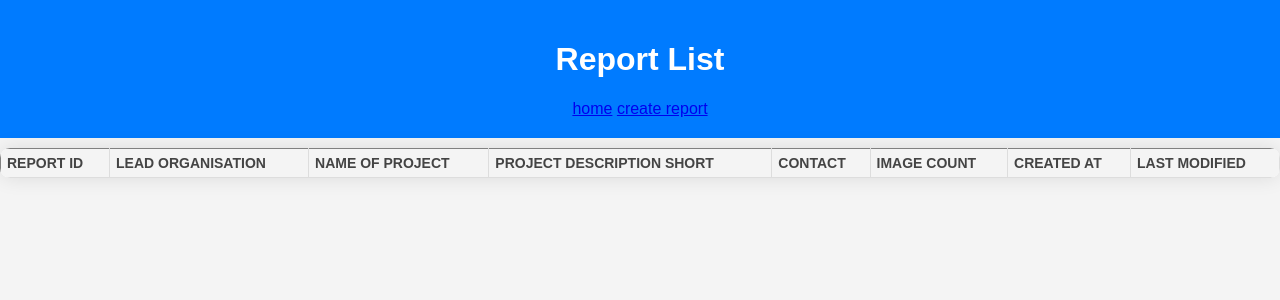
After one commit to Syncline-blip/UN-RCE-WA-Database, a Django app: page /browse_reports/ in a window 1280 px wide. The commit adds this page. Shown: the top 300 px of the page. Run offline with Django 4.2, Linux system fonts and the light colour scheme; data that the repository does not hold is empty.

Commit message:
Fixed some stuff

```diff
--- /dev/null
+++ b/unrce_project/unrce/templates/unrce/browse_reports.html
@@ -0,0 +1,122 @@
+<!DOCTYPE html>
+<html lang="en">
+<head>
+<meta charset="UTF-8">
+<meta name="viewport" content="width=device-width, initial-scale=1.0">
+<title>Database List Table</title>
+<style>
+  body {
+    font-family: Arial, sans-serif;
+    background-color: #f4f4f4;
+    margin: 0;
+    padding: 0;
+  }
+
+  .header{
+    text-align: center;
+    background-color: #007bff;
+    color: #fff;
+    padding: 20px;
+  }
+
+
+.header button {
+  background-color: #fff;
+  color: #007bff;
+  border: none;
+  padding: 5px 15px;
+  margin: 0px 150px;
+  border-radius: 5px;
+  cursor: pointer;
+  font-size: 14px;
+}
+
+
+.header button:hover {
+  background-color: #ddd;
+}
+
+  .table-container {
+    max-width: 4000px;
+    margin: 10px auto;
+    background-color: #fff;
+    border-radius: 10px;
+    box-shadow: 0px 0px 20px rgba(0, 0, 0, 0.1);
+    overflow: hidden;
+  }
+
+  table {
+    width: 100%;
+    border-collapse: collapse;
+  }
+
+  th, td {
+    padding: 6px;
+    text-align: left;
+    border-bottom: 1px solid #ddd;
+    border-right: 1px solid #ddd;
+  }
+
+  th {
+    background-color: #f4f4f4;
+    font-weight: bold;
+    text-transform: uppercase;
+    font-size: 14px;
+    color: #444;
+  }
+
+  tr:nth-child(even) {
+    background-color: #f2f2f2;
+  }
+
+  tr:hover {
+    background-color: #e0e0e0;
+    transition: background-color 0.2s;
+  }
+
+  td {
+    font-size: 14px;
+    color: #333;
+  }
+
+</style>
+</head>
+<body>
+<div class="header">
+  <h1>Report List</h1>
+  <a href="{% url 'initial-landing' %}">home</a>
+  <a href="{% url 'create_report' %}">create report</a>
+</div>
+<!--
+  This Table contains all the reports that the current user is the author for, the headings are the fields in the report
+-->
+<div class="table-container">
+  <table  border="1">
+    <thead>
+        <tr>
+            <th>Report ID</th>
+            <th>Lead Organisation</th>
+            <th>Name of Project</th>
+            <th>Project Description Short</th>
+            <th>Contact</th>
+            <th>Image Count</th>
+            <th>Created At</th>
+            <th>Last Modified</th>
+        </tr>
+    </thead>
+<!--
+  This is the where it prints all the reports out into the table, clicking on any row will allow you to edit that report
+-->
+    <tbody>
+        {% for report in reports %}
+                <td>{{ report.id }}</td>
+                <td>{{ report.images.count }}</td>
+                <td>{{ report.created_at }}</td>
+                <td>{{ report.last_modified }}</td>
+            </tr>
+        {% endfor %}
+    </tbody>
+</table>
+</div>
+</body>
+</html>
--- a/unrce_project/unrce/templates/unrce/report_details.html
+++ b/unrce_project/unrce/templates/unrce/report_details.html
@@ -69,5 +69,6 @@
 
 
 
+
 </body>
 </html>
--- a/unrce_project/unrce/urls.py
+++ b/unrce_project/unrce/urls.py
@@ -16,7 +16,7 @@ urlpatterns = [
     path('logout/', LogoutView.as_view(), name='logout'),
     path('report_list/', views.report_list, name='report_list'),
     path('report_review/', views.report_review, name='report_review'),
-    path('report_details/', views.reportDetails, name='report_details'),
+    path('report_details/', views.report_details, name='report_details'),
     path('create_report/', views.create_report, name='create_report'),
     path('redirect/', views.must_be_signed_in, name='redirect'),
     path('report_edit/<int:report_id>/', views.report_edit, name='report_edit'),
@@ -24,8 +24,9 @@ urlpatterns = [
     path('delete_image/<int:image_id>/', views.delete_image, name='delete_image'),
     path('users_list/', views.users_list, name='users_list'),
     path('eoi_review/', views.eoi_review, name='eoi_review'),
-    path('org_eoi/', views.org_eoi, name='org_eoi')
-
+    path('org_eoi/', views.org_eoi, name='org_eoi'),
+    path('browse_reports/', views.browse_reports, name='browse_reports'),
+    path('approve_report/<int:report_id>/', views.approve_report, name='approve_report'),
 
 ]
 
--- a/unrce_project/unrce/views.py
+++ b/unrce_project/unrce/views.py
@@ -164,6 +164,15 @@ def report_list(request):
     reports = Report.objects.filter(author=request.user)
     return render(request, 'unrce/report_list.html', {'reports': reports})
 
+def browse_reports(request):
+    """
+    Lists all the approved Report objects.
+    Fetches and filters the Report objects by approved attribute being True
+    and renders them in 'unrce/approved_reports_list.html'.
+    """
+    approved_reports = Report.objects.filter(approved=True)
+    return render(request, 'unrce/browse_reports.html', {'reports': approved_reports})
+
 @login_required
 def delete_image(request, image_id):
     """
@@ -202,7 +211,8 @@ def report_details(request, report_id):
 
     context = {
         'form': report_form,
-        'existing_images': existing_images
+        'existing_images': existing_images,
+        'report': report
     }
     return render(request, 'unrce/report_details.html', context)
 
@@ -365,9 +375,6 @@ def must_be_signed_in(request):
 def edit_reporting(request):
     return render(request, 'unrce/report_list.html')
 
-@login_required
-def reportDetails(request):
-    return render(request, 'unrce/report_details.html')
 
 @login_required
 def org_eoi(request):
@@ -390,3 +397,9 @@ def org_eoi(request):
         )
         return redirect('success_page')
     return render(request, 'unrce/organization_eoi.html')
+
+def approve_report(request, report_id):
+    report = get_object_or_404(Report, id=report_id)
+    report.approved = True
+    report.save()
+    return redirect('report_details', report_id=report_id)
```
Also changed, not shown: unrce_project/unrce/templates/unrce/create_report.html (+38 -19 lines).
